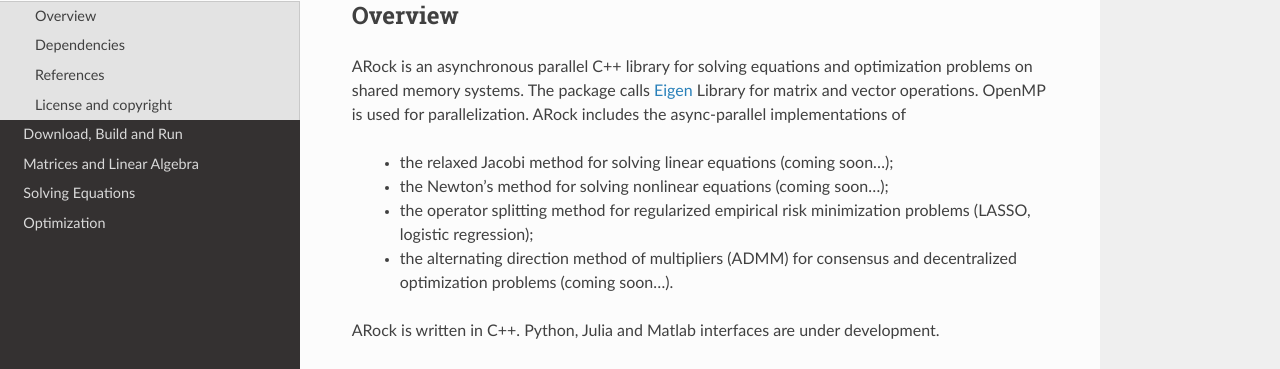
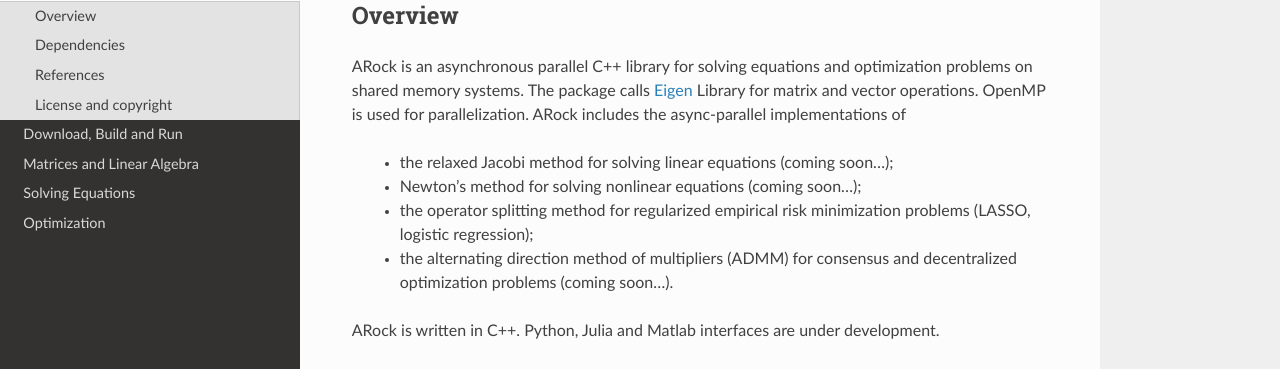
Before and after one commit to ZhiminPeng/ARock, a Sphinx documentation site: the page built from doc/source/intro.rst, in a window 1280 px wide and 900 px high. Shown: the part 161-530 px from the top of the window. Built offline with Sphinx 7.4.7 and the Read the Docs theme 2.0.0, drawn with Linux system fonts in a browser that asks for light colours.

Commit message:
changed the Newton s method to Newton s method

```diff
--- a/doc/source/intro.rst
+++ b/doc/source/intro.rst
@@ -7,7 +7,7 @@ Overview
 ARock is an asynchronous parallel C++ library for solving equations and optimization problems on shared memory systems. The package calls `Eigen <http://eigen.tuxfamily.org/index.php?title=Main_Page>`_ Library for matrix and vector operations. OpenMP is used for parallelization. ARock includes the async-parallel implementations of
 
   * the relaxed Jacobi method for solving linear equations (coming soon...);
-  * the Newton's method for solving nonlinear equations (coming soon...);
+  * Newton's method for solving nonlinear equations (coming soon...);
   * the operator splitting method for regularized empirical risk minimization problems (LASSO, logistic regression);
   * the alternating direction method of multipliers (ADMM) for consensus and decentralized optimization problems (coming soon...).
 
```
Also changed, not shown: 7 other files.
